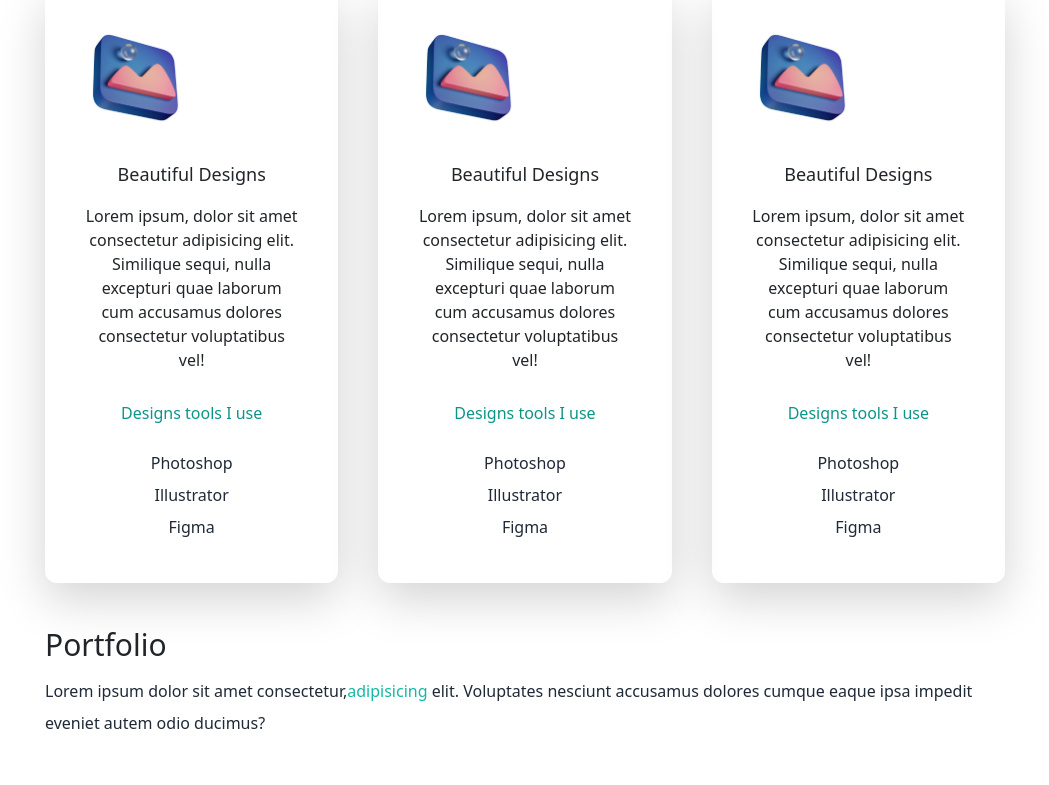
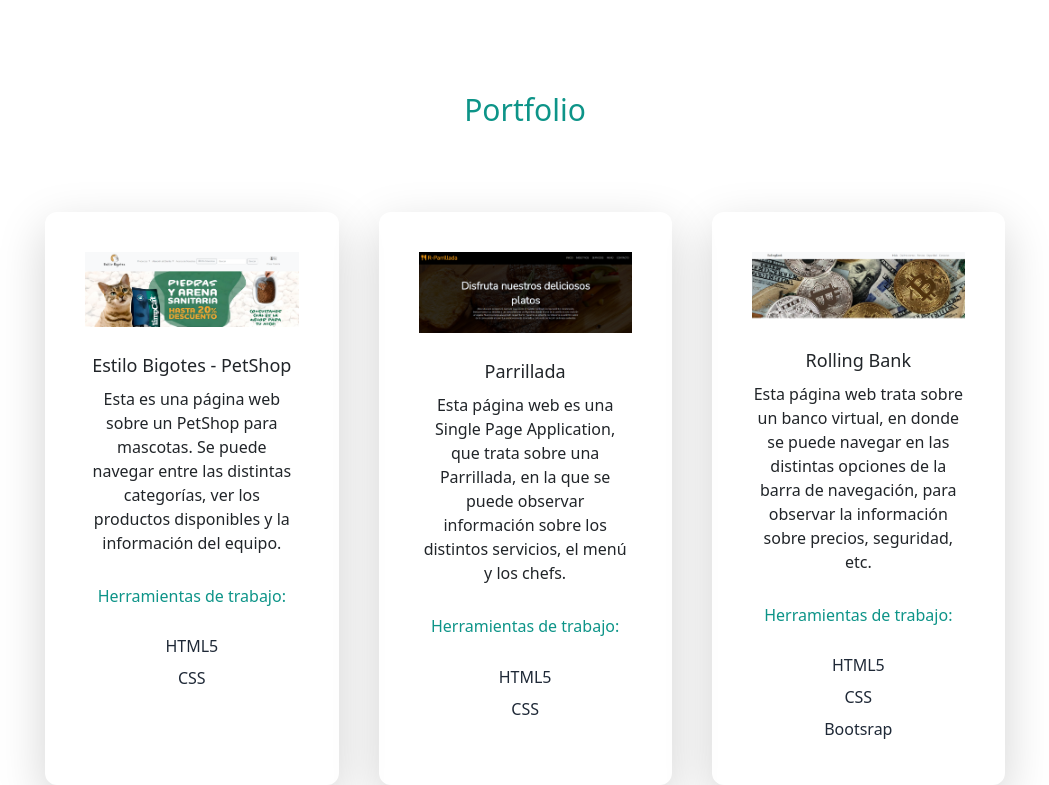
Before and after one commit to AndresSantamarina/portfolio, a React (Vite) app: page / in a window 1280 px wide. Shown: the part 1340-2125 px from the top of the page, without its empty margins (115-1164 px from the left). Built offline with nearby package versions, Linux system fonts and the light colour scheme.

Commit message:
agregue las paginas a la parte del portfolio

```diff
--- a/src/components/Inicio.jsx
+++ b/src/components/Inicio.jsx
@@ -8,6 +8,9 @@ import web4 from "../../public/web4.png";
 import web5 from "../../public/web5.png";
 import web6 from "../../public/web6.png";
 import { Image } from "react-bootstrap";
+import petshop from "../../public/petShop.png";
+import parrillada from "../../public/parrillada.png";
+import bank from "../../public/bank.png";
 
 const Inicio = () => {
   return (
@@ -29,98 +32,109 @@ const Inicio = () => {
           </p>
         </div>
         <div className="text-6xl flex justify-center gap-16 py-2 text-gray-600 md:text-7xl">
-            <a href="https://github.com/AndresSantamarina" target="_blank" className="dark:text-white">  <AiFillGithub /></a>
-            <a href="https://www.linkedin.com/in/andrés-eduardo-santamarina" target="_blank" className="dark:text-white"><AiFillLinkedin /></a>
-
-
+          <a
+            href="https://github.com/AndresSantamarina"
+            target="_blank"
+            className="dark:text-white"
+          >
+            {" "}
+            <AiFillGithub />
+          </a>
+          <a
+            href="https://www.linkedin.com/in/andrés-eduardo-santamarina"
+            target="_blank"
+            className="dark:text-white"
+          >
+            <AiFillLinkedin />
+          </a>
         </div>
         <div className="realtive mx-auto bg-gradient-to-b from-teal-500 rounded-full w-80 h-80 mt-20 md:h-96 md:w-96">
           <Image src={imgAndres} fluid className="imgAndres" />
         </div>
       </section>
       <section>
-        <div>
-          <h3 className="text-center text-3xl py-4  dark:text-white">Mis habilidades</h3>
+        <div className="py-5">
+          <h3 className="text-center text-3xl py-4 text-teal-600">
+            Mis habilidades
+          </h3>
           <p className="text-center text-md py-2 leading-8 md:text-xl max-w-xl mx-auto text-gray-800  dark:text-white">
-            Tengo experiencia en el desarrollo web utilizando tecnologías como <span className="text-teal-500">HTML5</span>, <span className="text-teal-500">CSS</span>, <span className="text-teal-500">JavaScript</span>, <span className="text-teal-500">ReactJS</span>, <span className="text-teal-500">NodeJS</span>, <span className="text-teal-500">ExpressJS</span> y <span className="text-teal-500">MongoDB</span>.
+            Tengo experiencia en el desarrollo web utilizando tecnologías como{" "}
+            <span className="text-teal-500">HTML5</span>,{" "}
+            <span className="text-teal-500">CSS</span>,{" "}
+            <span className="text-teal-500">JavaScript</span>,{" "}
+            <span className="text-teal-500">ReactJS</span>,{" "}
+            <span className="text-teal-500">NodeJS</span>,{" "}
+            <span className="text-teal-500">ExpressJS</span> y{" "}
+            <span className="text-teal-500">MongoDB</span>.
           </p>
         </div>
-        <div className="lg:flex gap-10">
+        <h3 className="text-3xl py-1 text-teal-600 text-center pt-5">Portfolio</h3>
+        <div className="lg:flex gap-10 py-10">
           <div className="text-center shadow-lg p-10 rounded-xl my-10">
-            <img src={design} alt="" width={100} height={100} />
-            <h3 className="text-lg font-medium pt-8 pb-2  dark:text-white">
-              Beautiful Designs
-            </h3>
+            <a href="https://estilo-bigotes.netlify.app/" target="_blank">
+              <img src={petshop} alt="Petshop" className="pb-4"/>
+            </a>
+            <a
+              href="https://estilo-bigotes.netlify.app/"
+              target="_blank"
+              className="text-lg font-medium pt-8 pb-2  dark:text-white"
+            >
+              Estilo Bigotes - PetShop
+            </a>
             <p className="py-2  dark:text-white">
-              Lorem ipsum, dolor sit amet consectetur adipisicing elit.
-              Similique sequi, nulla excepturi quae laborum cum accusamus
-              dolores consectetur voluptatibus vel!
+              Esta es una página web sobre un PetShop para mascotas. Se puede
+              navegar entre las distintas categorías, ver los productos
+              disponibles y la información del equipo.
             </p>
-            <h4 className="py-4 text-teal-600">Designs tools I use</h4>
-            <p className="text-gray-800 py-1  dark:text-white">Photoshop</p>
-            <p className="text-gray-800 py-1  dark:text-white">Illustrator</p>
-            <p className="text-gray-800 py-1  dark:text-white">Figma</p>
+            <h4 className="py-4 text-teal-600">Herramientas de trabajo:</h4>
+            <p className="text-gray-800 py-1  dark:text-white">HTML5</p>
+            <p className="text-gray-800 py-1  dark:text-white">CSS</p>
           </div>
           <div className="text-center shadow-lg p-10 rounded-xl my-10">
-            <img src={design} alt="" width={100} height={100} />
-            <h3 className="text-lg font-medium pt-8 pb-2  dark:text-white">
-              Beautiful Designs
-            </h3>
+            <a
+              href="https://parrillada-santamarina.netlify.app/"
+              target="_blank"
+            >
+              {" "}
+              <img src={parrillada} alt="Parrillada" className="pb-4" />
+            </a>
+            <a
+              href="https://parrillada-santamarina.netlify.app/"
+              target="_blank"
+              className="text-lg font-medium pt-8 pb-2  dark:text-white"
+            >
+              Parrillada
+            </a>
             <p className="py-2  dark:text-white">
-              Lorem ipsum, dolor sit amet consectetur adipisicing elit.
-              Similique sequi, nulla excepturi quae laborum cum accusamus
-              dolores consectetur voluptatibus vel!
+              Esta página web es una Single Page Application, que trata sobre
+              una Parrillada, en la que se puede observar información sobre los
+              distintos servicios, el menú y los chefs.
             </p>
-            <h4 className="py-4 text-teal-600">Designs tools I use</h4>
-            <p className="text-gray-800 py-1  dark:text-white">Photoshop</p>
-            <p className="text-gray-800 py-1  dark:text-white">Illustrator</p>
-            <p className="text-gray-800 py-1  dark:text-white">Figma</p>
+            <h4 className="py-4 text-teal-600">Herramientas de trabajo:</h4>
+            <p className="text-gray-800 py-1  dark:text-white">HTML5</p>
+            <p className="text-gray-800 py-1  dark:text-white">CSS</p>
           </div>
           <div className="text-center shadow-lg p-10 rounded-xl my-10">
-            <img src={design} alt="" width={100} height={100} />
-            <h3 className="text-lg font-medium pt-8 pb-2  dark:text-white">
-              Beautiful Designs
-            </h3>
+            <a href="https://rolling-bank-grupo-5.netlify.app/" target="_blank">
+              {" "}
+              <img src={bank} alt="Banco virtual" className="pb-4"/>
+            </a>
+            <a
+              href="https://rolling-bank-grupo-5.netlify.app/"
+              target="_blank"
+              className="text-lg font-medium pt-8 pb-2  dark:text-white"
+            >
+              Rolling Bank
+            </a>
             <p className="py-2  dark:text-white">
-              Lorem ipsum, dolor sit amet consectetur adipisicing elit.
-              Similique sequi, nulla excepturi quae laborum cum accusamus
-              dolores consectetur voluptatibus vel!
+              Esta página web trata sobre un banco virtual, en donde se puede
+              navegar en las distintas opciones de la barra de navegación, para
+              observar la información sobre precios, seguridad, etc.
             </p>
-            <h4 className="py-4 text-teal-600">Designs tools I use</h4>
-            <p className="text-gray-800 py-1  dark:text-white">Photoshop</p>
-            <p className="text-gray-800 py-1  dark:text-white">Illustrator</p>
-            <p className="text-gray-800 py-1  dark:text-white">Figma</p>
-          </div>
-        </div>
-      </section>
-      <section>
-        <div>
-          <h3 className="text-3xl py-1 dark:text-white">Portfolio</h3>
-          <p className="text-md py-2 leading-8 text-gray-800 dark:text-white">
-            Lorem ipsum dolor sit amet consectetur,
-            <span className="text-teal-500">adipisicing</span> elit. Voluptates
-            nesciunt accusamus dolores cumque eaque ipsa impedit eveniet autem
-            odio ducimus?
-          </p>
-        </div>
-        <div className="flex flex-col gap-10 py-10 lg:flex-row lg:flex-wrap">
-          <div className="basis-1/3 flex-1">
-            <img src={web1} alt="" className="rounded-lg object-cover" />
-          </div>
-          <div className="basis-1/3 flex-1">
-            <img src={web2} alt="" className="rounded-lg object-cover" />
-          </div>
-          <div className="basis-1/3 flex-1">
-            <img src={web3} alt="" className="rounded-lg object-cover" />
-            <div className="basis-1/3 flex-1">
-              <img src={web4} alt="" className="rounded-lg object-cover" />
-            </div>
-            <div className="basis-1/3 flex-1">
-              <img src={web5} alt="" className="rounded-lg object-cover" />
-            </div>
-            <div className="basis-1/3 flex-1">
-              <img src={web6} alt="" className="rounded-lg object-cover" />
-            </div>
+            <h4 className="py-4 text-teal-600">Herramientas de trabajo:</h4>
+            <p className="text-gray-800 py-1  dark:text-white">HTML5</p>
+            <p className="text-gray-800 py-1  dark:text-white">CSS</p>
+            <p className="text-gray-800 py-1  dark:text-white">Bootsrap</p>
           </div>
         </div>
       </section>
```
